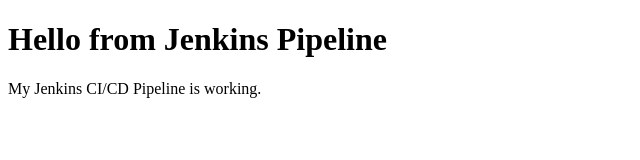
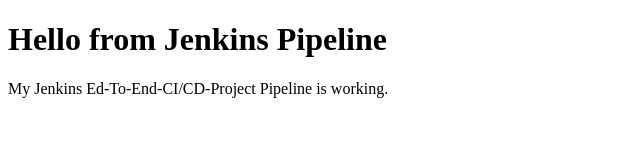
Before and after one commit to saadshk45-prog/End-to-End-CI-CD-Project, a plain HTML site: page index.html in a window 1280 px wide. Shown: the whole page, without its empty margins (0-640 px from the left). Drawn offline with Linux system fonts and the light colour scheme.

Commit message:
Update index.html

```diff
--- a/index.html
+++ b/index.html
@@ -5,6 +5,6 @@
 </head>
 <body>
     <h1>Hello from Jenkins Pipeline</h1>
-    <p>My Jenkins CI/CD Pipeline is working.</p>
+    <p>My Jenkins Ed-To-End-CI/CD-Project Pipeline is working.</p>
 </body>
 </html>
```
